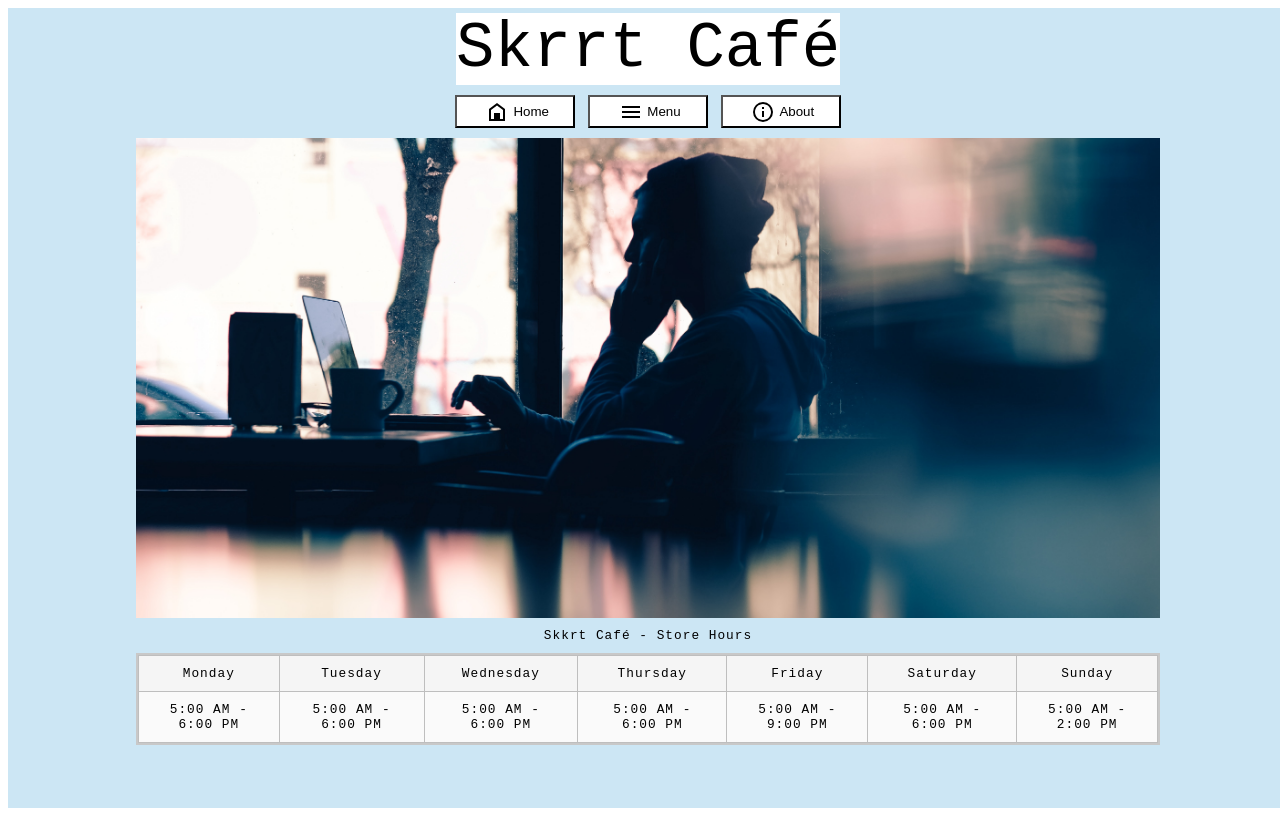
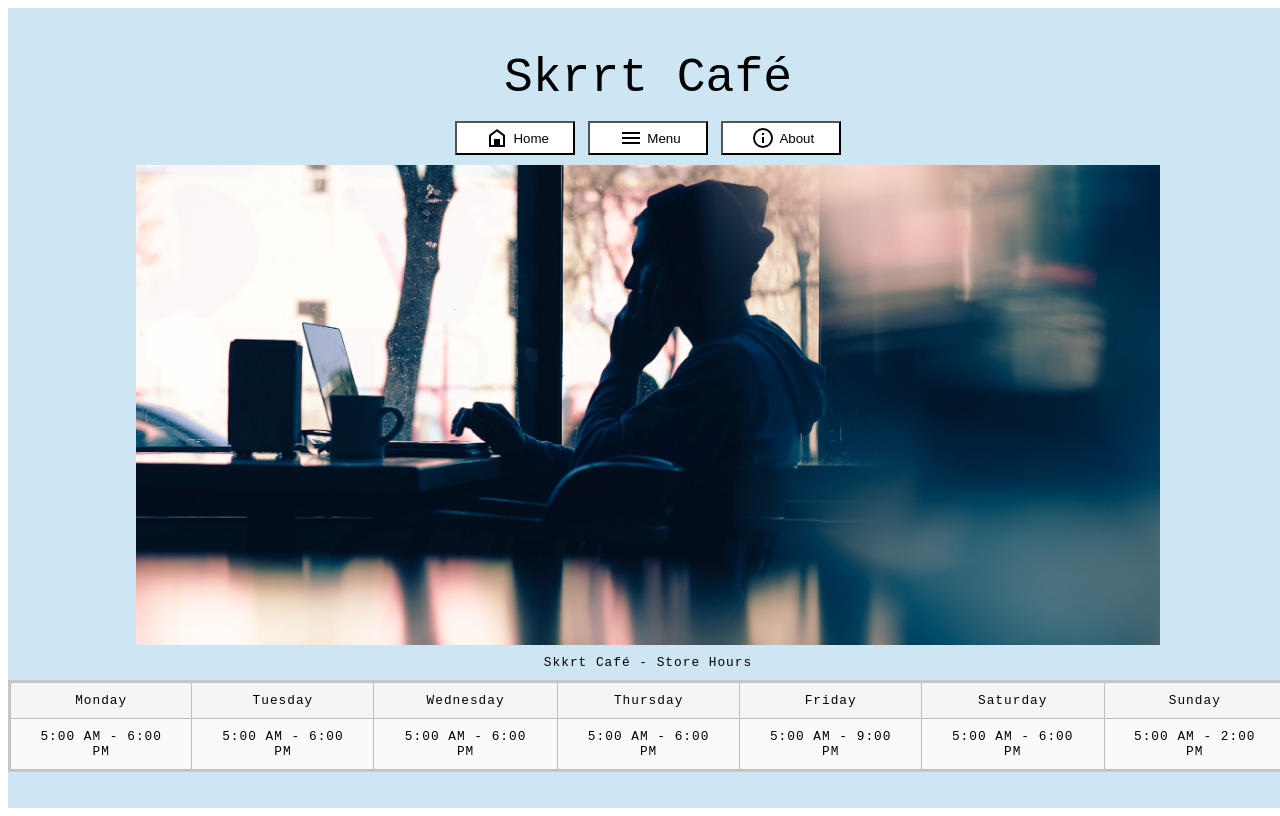
Before and after one commit to DutsAndrew/Restaurant-Page, a website built with webpack: page dist/index.html in a window 1280 px wide. Built offline with nearby package versions, Linux system fonts and the light colour scheme.

Commit message:
removed header, so that buttons could remain attached to content tag

```diff
--- a/src/functions/home.js
+++ b/src/functions/home.js
@@ -4,17 +4,13 @@ export {
 
 const loadHomePage = () => {
 
-    // Header items and Website Title
+    // content items and Website Title
     const content = document.querySelector('#content');
     content.classList.add('content');
 
-    const header = document.createElement('div');
-    header.classList.add('header');
-    header.setAttribute('id', 'home-header');
-
     const websiteTitle = document.createElement('p');
     websiteTitle.textContent = "Skrrt Café";
-    websiteTitle.classList.add('header-text');
+    websiteTitle.classList.add('content-text');
     websiteTitle.setAttribute('id', 'website-title');
 
     // Buttons for the menu bar at the top
@@ -72,10 +68,10 @@ const loadHomePage = () => {
             storeHoursCaption.textContent = "Skkrt Café - Store Hours";
         const storeHoursTableHead = document.createElement('thead');
         const storeHoursTableRow = document.createElement('trow');
-        const storeHoursDayHeader = document.createElement('th');
-            storeHoursDayHeader.textContent = "Days Open";
-        const storeHoursHoursHeader = document.createElement('th');
-            storeHoursHoursHeader.textContent = "Hours";
+        const storeHoursDaycontent = document.createElement('th');
+            storeHoursDaycontent.textContent = "Days Open";
+        const storeHoursHourscontent = document.createElement('th');
+            storeHoursHourscontent.textContent = "Hours";
 
         const storeHoursTableBody = document.createElement('tbody');
         const storeHoursTableBodyRowDays = document.createElement('tr');
@@ -143,9 +139,8 @@ const loadHomePage = () => {
     buttonContainer.appendChild(menuButton);
     buttonContainer.appendChild(aboutButton);
 
-    header.appendChild(websiteTitle);
-    header.appendChild(buttonContainer);
-    header.appendChild(bannerImage);
-    header.appendChild(storeHoursContainer);
-    content.appendChild(header);
+    content.appendChild(websiteTitle);
+    content.appendChild(buttonContainer);
+    content.appendChild(bannerImage);
+    content.appendChild(storeHoursContainer);
 };
--- a/src/index.js
+++ b/src/index.js
@@ -3,14 +3,12 @@ import './stylesheets/home.css';
 import './stylesheets/menu.css';
 import './stylesheets/about.css';
 import { loadHomePage } from './functions/home.js';
-import { loadMenuButtons } from './functions/home.js';
 
 // Default Load
 loadHomePage();
 
-// Provides access to DOM elements, so they can be removed when menu buttons are clicked
+// Provides access to DOM elements, so they can be removed or kept when menu buttons are clicked
 const content = document.querySelector('#content');
-const header = document.querySelector('#home-header');
 const menuButtons = document.querySelector('#menu-buttons');
 const websiteTitle = document.querySelector('#website-title');
 const bannerImage = document.querySelector('#banner-img');
@@ -21,8 +19,7 @@ const homeHandler = document.getElementById('home-button');
     homeHandler.addEventListener('click', switchToHome);
 
     function switchToHome() {
+
         loadHomePage();
         console.log("Home Button was clicked!");
     }
-
-    loadMenuButtons();
--- a/src/stylesheets/home.css
+++ b/src/stylesheets/home.css
@@ -6,7 +6,9 @@ body {
     display: flex;
     flex-flow: column wrap;
     align-content: center;
-    justify-content: flex-start;
+    justify-content: center;
+    align-items: center;
+    align-content: center;
     flex: 1 1 auto;
     background-color: #CCE6F4;
     width: 100vw;
@@ -14,12 +16,14 @@ body {
     overflow: scroll;
 }
 
-.header {
+.content-text {
     display: flex;
     flex-flow: column nowrap;
     align-items: center;
-    width: 80vw;
-    height: 100vh;
+    justify-content: center;
+    padding-bottom: 1rem;
+    margin: 0;
+    font-size: 3em;
 }
 
 .header-text {
```
Also changed, not shown: dist/main.js.
